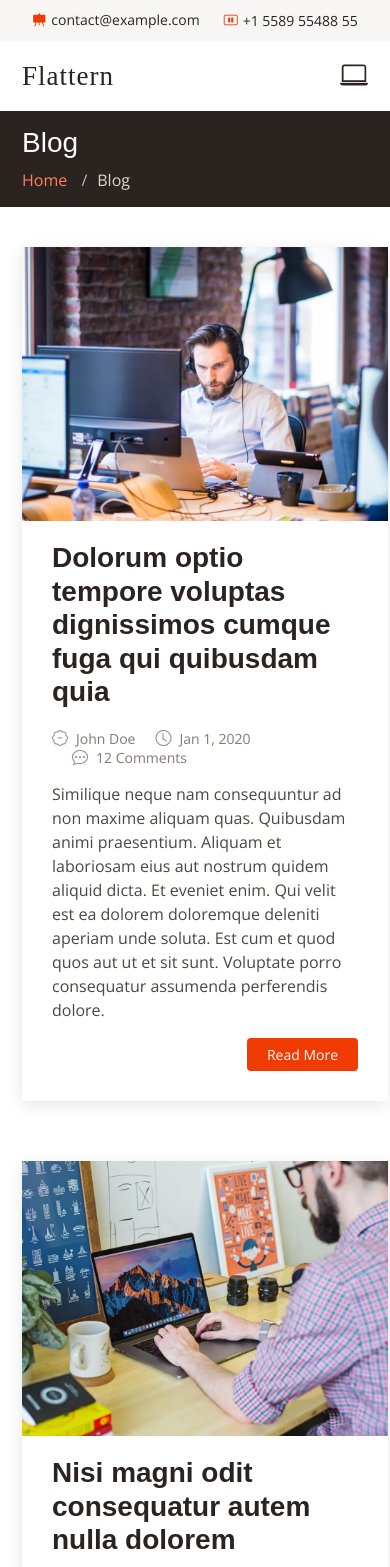
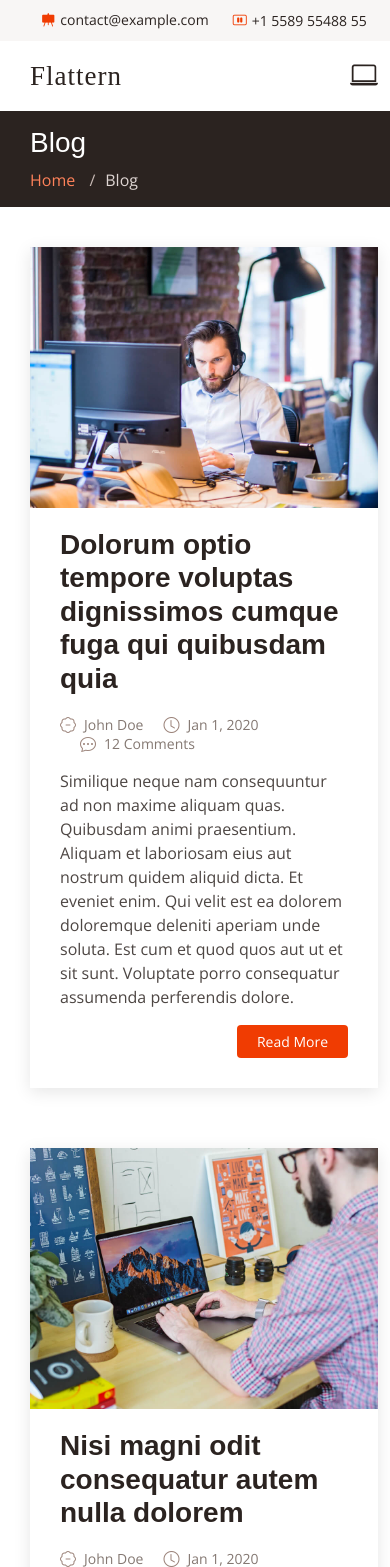
Before and after one commit to Flinch/cwc-web, a PHP site: page /blog.html in a window 390 px wide. Shown: the top 1567 px of the page. Run offline with PHP 8.4, Linux system fonts and the light colour scheme; some libraries are stand-ins or nearby versions; some web fonts are replaced.

Commit message:
removed margins, added padding

```diff
--- a/assets/css/style.css
+++ b/assets/css/style.css
@@ -2443,8 +2443,7 @@ div#preload {
   .container-sm,
   .container-xl,
   .container-xxl {
-    margin-left: 10px;
-    margin-right: 10px;
+    padding-left: 30px;
   }
 }
 
```
